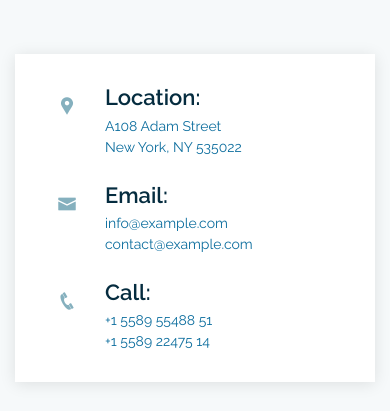
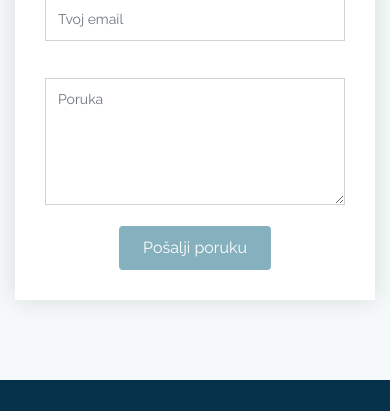
Before and after one commit to bsuljic1/TraWorld, a Django app: page / in a window 390 px wide; the page is wider, and only the part inside the window is pictured. Shown: the part 4822-5233 px from the top of that part. Run offline with Django 3.2, Linux system fonts and the light colour scheme; data comes from the database, SQL or seed files in the repository; both versions use the stored data as it was after the commit; some libraries are stand-ins or nearby versions.

Commit message:
rad na footeru i kontaktima

```diff
--- a/static/css/style.css
+++ b/static/css/style.css
@@ -448,24 +446,6 @@
 }
 
 
-@-webkit-keyframes animate-loading {
-    0% {
-        transform: rotate(0deg);
-    }
-    100% {
-        transform: rotate(360deg);
-    }
-}
-
-@keyframes animate-loading {
-    0% {
-        transform: rotate(0deg);
-    }
-    100% {
-        transform: rotate(360deg);
-    }
-}
-
 /*--------------------------------------------------------------
 # Breadcrumbs
 --------------------------------------------------------------*/
@@ -746,3 +756,57 @@
     margin-bottom: 30px;
     font-size: 24px;
 }
+
+
+.contact .php-email-form {
+    width: 100%;
+    box-shadow: 0 0 24px 0 rgba(0, 0, 0, 0.12);
+    padding: 30px;
+    background: #fff;
+    margin-top: 20px;
+}
+
+.contact .php-email-form .form-group {
+    padding-bottom: 5px;
+}
+
+.contact .php-email-form .sent-message {
+    display: none;
+    color: #fff;
+    background: #18d26e;
+    text-align: center;
+    padding: 15px;
+    font-weight: 600;
+}
+
+
+.contact .php-email-form input, .contact .php-email-form textarea {
+    border-radius: 0;
+    box-shadow: none;
+    font-size: 14px;
+}
+
+.contact .php-email-form input:focus, .contact .php-email-form textarea:focus {
+    border-color: #85b0be;
+}
+
+.contact .php-email-form input {
+    height: 44px;
+}
+
+.contact .php-email-form textarea {
+    padding: 10px 12px;
+}
+
+.contact .php-email-form button[type="submit"] {
+    background: #85b0be;
+    border: 0;
+    padding: 10px 24px;
+    color: #fff;
+    transition: 0.4s;
+    border-radius: 4px;
+}
+
+.contact .php-email-form button[type="submit"]:hover {
+    background: #6a9fb0;
+}
--- a/templates/base_layout.html
+++ b/templates/base_layout.html
@@ -45,28 +45,49 @@
 
         <div class="container">
 
-            <div class="row  justify-content-center">
-                <div class="col-lg-6">
-                    <h3>TraWorld</h3>
-                    <p>Et aut eum quis fuga eos sunt ipsa nihil. Labore corporis magni eligendi fuga maxime saepe
-                        commodi placeat.</p>
+            <div class="logo-info">
+                <div class="logo mr-auto">
+                    <a href=""><img src="{% static 'img/traworld.png' %}" alt="" class="logo-img"></a>
                 </div>
+                <p>Et aut eum quis fuga eos sunt ipsa nihil. Labore corporis magni eligendi fuga maxime saepe
+                    commodi placeat.</p>
+                <div class="social-links">
+                    <a href="#" class="twitter"><i class="bx bxl-twitter"></i></a>
+                    <a href="#" class="facebook"><i class="bx bxl-facebook"></i></a>
+                    <a href="#" class="instagram"><i class="bx bxl-instagram"></i></a>
+                    <a href="#" class="google-plus"><i class="bx bxl-skype"></i></a>
+                    <a href="#" class="linkedin"><i class="bx bxl-linkedin"></i></a>
+                </div>
+
             </div>
 
-            <div class="social-links">
-                <a href="#" class="twitter"><i class="bx bxl-twitter"></i></a>
-                <a href="#" class="facebook"><i class="bx bxl-facebook"></i></a>
-                <a href="#" class="instagram"><i class="bx bxl-instagram"></i></a>
-                <a href="#" class="google-plus"><i class="bx bxl-skype"></i></a>
-                <a href="#" class="linkedin"><i class="bx bxl-linkedin"></i></a>
+
+            <div class="podrska">
+                <h5>INFORMACIJE</h5>
+                <ul>
+                    <li><a href="#howitworks">Kako funkcioniše?</a></li>
+                    <li><a href="#services">Usluge</a></li>
+                    <li><a href="#contact">Kontakti</a></li>
+                    <li><a href="#">O nama</a></li>
+                </ul>
+
+            </div><div class="podrska">
+                <h5>KORISNI LINKOVI</h5>
+                <ul>
+                    <li><a href="{% url 'homepage' %}">Početna</a></li>
+                    <li><a href="{% url 'homepage' %}">Pretraga</a></li>
+                    <li><a href="#search-continents">Pretraga uz našu pomoć</a></li>
+                    <li><a href="{% url 'signup' %}">Registracija</a></li>
+                </ul>
             </div>
+
 
         </div>
     </div>
 
     <div class="container footer-bottom clearfix">
         <div class="copyright">
-            &copy; Copyright <strong><span>Vlava</span></strong>. All Rights Reserved
+            &copy; Copyright <strong><span>TraWorld</span></strong>. All Rights Reserved
         </div>
         <div class="credits">
             Designed by <a href="https://bootstrapmade.com/">BootstrapMade</a>
--- a/templates/drzave.html
+++ b/templates/drzave.html
@@ -1,4 +1,4 @@
-{% extends 'header1.html' %}
+{% extends 'header3.html' %}
 
 {% block content %}
     {% load static %}
--- a/templates/homepage.html
+++ b/templates/homepage.html
@@ -53,7 +53,7 @@
             </div>
         </section>
 
-     <!-- TOP LOKACIJE -->
+        <!-- TOP LOKACIJE -->
         <section id="top_lokacije" class="top_lokacije">
             <div class="container">
 
@@ -188,23 +188,17 @@
         </section><!-- End Services Section -->
 
 
-
         <!-- ======= Contact Section ======= -->
         <section id="contact" class="contact section-bg">
             <div class="container">
 
                 <div class="section-title">
-                    <h2>Contact</h2>
-                    <p>Magnam dolores commodi suscipituia fugiat sit in iste officiis commodi quidem hic quas.</p>
+                    <h2>Kontakti</h2>
                 </div>
             </div>
-            <div class="map">
-                <iframe style="border:0; width: 100%; height: 350px;"
-                        src="https://www.google.com/maps/embed?pb=!1m14!1m8!1m3!1d12097.433213460943!2d-74.0062269!3d40.7101282!3m2!1i1024!2i768!4f13.1!3m3!1m2!1s0x0%3A0xb89d1fe6bc499443!2sDowntown+Conference+Center!5e0!3m2!1smk!2sbg!4v1539943755621"
-                        frameborder="0" allowfullscreen></iframe>
-            </div>
+
             <div class="container">
-                <div class="row mt-5 justify-content-center">
+                <div class="row justify-content-center">
 
                     <div class="col-lg-10">
 
@@ -212,25 +206,50 @@
                             <div class="row">
                                 <div class="col-lg-4 info">
                                     <i class="icofont-google-map"></i>
-                                    <h4>Location:</h4>
-                                    <p>A108 Adam Street<br>New York, NY 535022</p>
+                                    <h4>Lokacija:</h4>
+                                    <p>Sarajevo</p>
                                 </div>
 
                                 <div class="col-lg-4 info mt-4 mt-lg-0">
                                     <i class="icofont-envelope"></i>
                                     <h4>Email:</h4>
-                                    <p>info@example.com<br>contact@example.com</p>
+                                    <p>bsuljic1@etf.unsa.ba</p>
                                 </div>
 
                                 <div class="col-lg-4 info mt-4 mt-lg-0">
                                     <i class="icofont-phone"></i>
-                                    <h4>Call:</h4>
-                                    <p>+1 5589 55488 51<br>+1 5589 22475 14</p>
+                                    <h4>Broj telefona:</h4>
+                                    <p>+387 61 902 671</p>
                                 </div>
                             </div>
                         </div>
 
                     </div>
+
+
+                    <div class="col-lg-10">
+                        <form action="" class="php-email-form">
+                            <div class="row">
+                                <div class="col-md-6 form-group">
+                                    <input type="text" name="name" class="form-control" id="name"
+                                           placeholder="Ime i prezime" required>
+                                </div>
+                                <div class="col-md-6 form-group mt-3 mt-md-0">
+                                    <input type="email" class="form-control" name="email" id="email"
+                                           placeholder="Tvoj email" required>
+                                </div>
+                            </div>
+                            <div class="form-group mt-3">
+                                    <textarea class="form-control" name="message" rows="5" placeholder="Poruka"
+                                              required></textarea>
+                            </div>
+
+                            <div class="text-center">
+                                <button type="submit">Pošalji poruku</button>
+                            </div>
+                        </form>
+                    </div>
+
 
                 </div>
 
--- a/templates/lokacije.html
+++ b/templates/lokacije.html
@@ -1,4 +1,4 @@
-{% extends 'header1.html' %}
+{% extends 'header3.html' %}
 
 {% block content %}
     {% load static %}
```
Also changed, not shown: other parts of static/css/style.css (+39 -11 lines), static/css/search.css (+8 -84 lines), templates/header3.html (added, +33 -0 lines), db.sqlite3, static/img/T.png (deleted), static/img/output-onlinepngtools.png (deleted), static/img/travel.jpg (deleted), static/img/traworld1.png (deleted).
